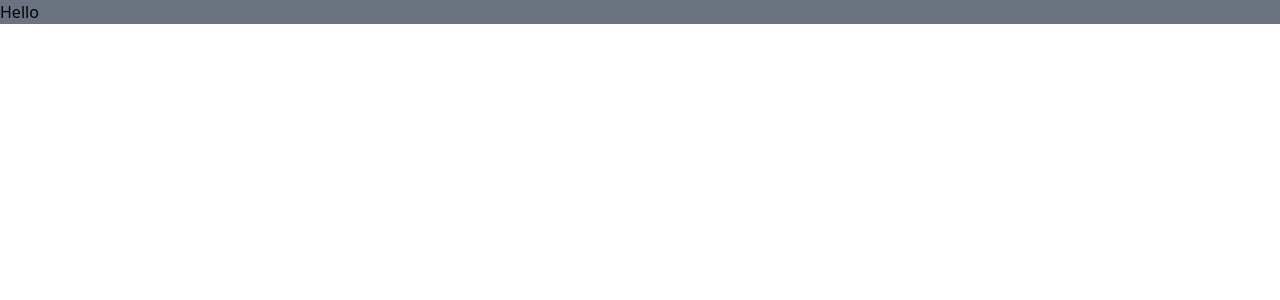
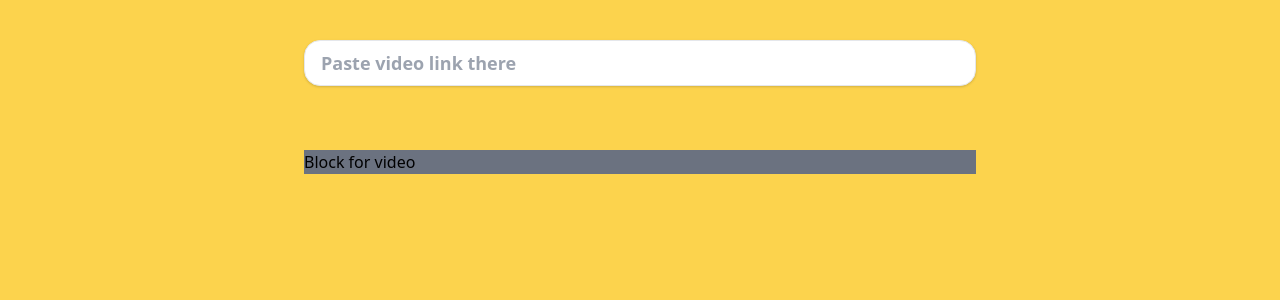
Before and after one commit to dshuran/focusvideo, a Next.js app: page / in a window 1280 px wide. Shown: the top 300 px of the page. Built offline with nearby package versions, Linux system fonts and the light colour scheme.

Commit message:
styling site with tailwind

```diff
--- a/pages/index.js
+++ b/pages/index.js
@@ -1,9 +1,16 @@
 
 export default function Home() {
   return (
-      <div className='mx-auto'>
-          <div className='mx-auto bg-gray-500'>
-              Hello
+      <div className='bg-yellow-300 flex justify-center'>
+          <div className='max-w-2xl flex-grow h-60 mt-10 flex flex-col'>
+              <input
+                  type='text'
+                  placeholder='Paste video link there'
+                  className='mb-16 rounded-2xl p-2 pl-4 border focus:border-blue-600 text-gray-700 shadow text-lg appearance-none font-semibold focus:outline-none focus:shadow-outline'
+              />
+              <div className='bg-gray-500'>
+                  Block for video
+              </div>
           </div>
       </div>
   )
```
